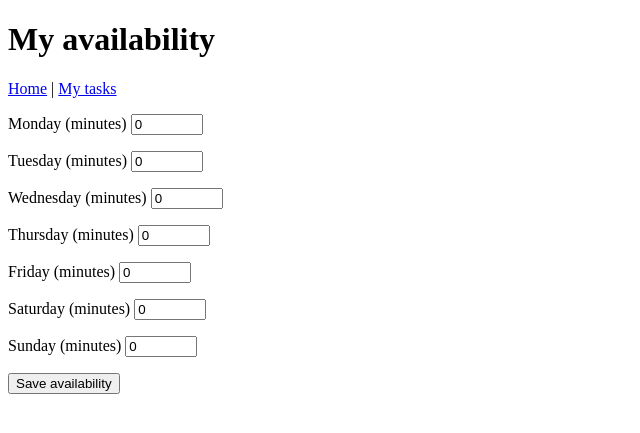
After one commit to RyanVolkin/adaptive-deadline-planner, a Flask app: page /availability in a window 1280 px wide. The commit adds this page. Shown: the top 433 px of the page, without its empty margins (0-640 px from the left). Run offline with Flask 3, Linux system fonts and the light colour scheme; the visitor is signed in with stand-in values (Sample User, id 1); data that the repository does not hold is empty; parts of the project's set-up code (start-up, migrations or seed data) failed here and were passed over; some libraries are stand-ins or nearby versions.

Commit message:
Add availability service, route, template, and SQL migration

```diff
--- a/app/__init__.py
+++ b/app/__init__.py
@@ -5,6 +5,7 @@ from flask import Flask, jsonify, render_template, session
 
 from app.routes.auth import auth_bp
 from app.routes.tasks import tasks_bp
+from app.routes.availability import availability_bp
 from app.db import close_db
 
 
@@ -32,6 +33,7 @@ def create_app(test_config=None):
 
     app.register_blueprint(auth_bp)
     app.register_blueprint(tasks_bp)
+    app.register_blueprint(availability_bp)
     app.teardown_appcontext(close_db)
 
     @app.route("/")
--- /dev/null
+++ b/app/availability.py
@@ -0,0 +1,2 @@
+WEEKDAYS = ("Monday","Tuesday","Wednesday","Thursday","Friday","Saturday","Sunday")
+MAX_MINUTES_PER_DAY = 1440 # 24 * 60 = 1440
--- /dev/null
+++ b/app/availability_service.py
@@ -0,0 +1,34 @@
+from app.availability import WEEKDAYS, MAX_MINUTES_PER_DAY
+
+
+class AvailabilityService:
+
+    def __init__(self, availability, schedules, transaction):
+        self.availability = availability
+        self.schedules = schedules
+        self.transaction = transaction
+
+    def validate(self, data):
+        errors = {}
+        for weekday in range(len(WEEKDAYS)):
+            key = f"minutes_{weekday}"
+            value = str(data.get(key, "")).strip()
+            if not value.isdecimal() or len(value) > 4 or int(value) > MAX_MINUTES_PER_DAY:
+                errors[key] = f"Enter 0 to {MAX_MINUTES_PER_DAY} minutes for {WEEKDAYS[weekday]}."
+        return errors
+
+    def save_week(self, user_id, data):
+        errors = self.validate(data)
+        if errors:
+            raise ValueError(errors)
+        minutes = []
+        for weekday in range(len(WEEKDAYS)):
+            minutes.append(int(data[f"minutes_{weekday}"].strip()))
+        with self.transaction():
+            self.availability.save_week(user_id, minutes)
+            if self.schedules is not None:
+                self.schedules.regenerate(user_id)
+        return minutes
+
+    def get_week(self, user_id):
+        return self.availability.get_week(user_id)
--- a/app/repositories.py
+++ b/app/repositories.py
@@ -100,3 +100,28 @@ class WorkRecordRepository:
             (user_id, task_id),
         ).fetchone()
         return row["minutes"]
+
+
+class AvailabilityRepository:
+    def __init__(self, connection):
+        self.connection = connection
+
+    def get_week(self, user_id):
+        rows = self.connection.execute(
+                "SELECT weekday, minutes FROM public.availability WHERE user_id = %s ORDER BY weekday",
+                (user_id,),
+        ).fetchall()
+        week = [0] * 7
+        for row in rows:
+            week[row["weekday"]] = row["minutes"]
+        return week
+
+    def save_week(self, user_id, minutes_by_day):
+        for weekday, minutes in enumerate(minutes_by_day):
+            self.connection.execute(
+                    """INSERT INTO public.availability (user_id, weekday, minutes
+                    ) VALUES (%s, %s, %s
+                    ) ON CONFLICT (user_id, weekday) DO UPDATE SET minutes = EXCLUDED.minutes
+                    """,
+                    (user_id, weekday, minutes)
+            )
--- /dev/null
+++ b/app/routes/availability.py
@@ -0,0 +1,46 @@
+import secrets
+from flask import Blueprint, abort, flash, redirect, render_template, request, session, url_for
+from app.db import get_db, transaction
+from app.availability import WEEKDAYS
+from app.repositories import AvailabilityRepository
+from app.availability_service import AvailabilityService
+
+
+availability_bp = Blueprint("availability", __name__, url_prefix="/availability")
+
+def _availability_service():
+    connection = get_db()
+    return AvailabilityService(
+            AvailabilityRepository(connection),
+            None,
+            lambda: transaction(connection, session["user_id"])
+    )
+@availability_bp.before_request
+def require_login_and_check_form():
+    if "user_id" not in session:
+        return redirect(url_for("auth.login"))
+    if request.method == "POST":
+        expected = session.get("csrf_token", "")
+        provided = request.form.get("csrf_token", "")
+        if not expected or not secrets.compare_digest(expected.encode(), provided.encode()):
+            abort(400)
+    elif "csrf_token" not in session:
+        session["csrf_token"] = secrets.token_hex(32)
+
+@availability_bp.route("", methods=["GET", "POST"])
+def edit_availability():
+    service = _availability_service()
+
+    if request.method == "POST":
+        try:
+            service.save_week(session["user_id"], request.form)
+        except ValueError as error:
+            return render_template("availability.html", weekdays=WEEKDAYS, data=request.form, errors=error.args[0]), 400
+        flash("Availability saved.")
+        return redirect(url_for("availability.edit_availability"))
+
+    week = service.get_week(session["user_id"])
+    data = {}
+    for weekday, minutes in enumerate(week):
+        data[f"minutes_{weekday}"] = minutes
+    return render_template("availability.html", weekdays=WEEKDAYS, data=data, errors={})
--- /dev/null
+++ b/app/templates/availability.html
@@ -0,0 +1,23 @@
+<!doctype html>
+<html lang="en">
+<meta name="viewport" content="width=device-width, initial-scale=1">
+
+<title>My availability</title>
+<h1>My availability</h1>
+<p><a href="{{ url_for('index') }}">Home</a> | <a href="{{ url_for('tasks.list_tasks') }}">My tasks</a></p>
+{% for message in get_flashed_messages() %}<p role="status">{{ message }}</p>{% endfor %}
+{% if errors %}
+<ul role="alert">
+  {% for message in errors.values() %}<li>{{ message }}</li>{% endfor %}
+</ul>
+{% endif %}
+
+<form method="post">
+  <input type="hidden" name="csrf_token" value="{{ session.csrf_token }}">
+  {% for day in weekdays %}
+  {% set key = 'minutes_' ~ loop.index0 %}
+  <p><label>{{ day }} (minutes) <input type="number" name="{{ key }}" value="{{ data.get(key, 0) }}" min="0" max="1440" step="1" required></label></p>
+  {% endfor %}
+  <button type="submit">Save availability</button>
+</form>
+</html>
--- a/app/templates/index.html
+++ b/app/templates/index.html
@@ -3,7 +3,7 @@
 <h1>Adaptive Deadline Planner</h1>
 {% if user_id %}
 <p>Logged in user ID: <code>{{ user_id }}</code></p>
-<p><a href="{{ url_for('tasks.list_tasks') }}">My tasks</a></p>
+<p><a href="{{ url_for('tasks.list_tasks') }}">My tasks</a> | <a href = {{ url_for('availability.edit_availability') }}>My Availability</a></p>
 {% else %}
 <p>You are not logged in.</p>
 <form action="{{ url_for('auth.login') }}" method="get">
--- /dev/null
+++ b/sql/002_availability.sql
@@ -0,0 +1,13 @@
+BEGIN;
+
+CREATE TABLE public.availability (
+	user_id uuid NOT NULL REFERENCES auth.users(id) ON DELETE CASCADE,
+	weekday smallint NOT NULL CHECK(weekday BETWEEN 0 AND 6),
+	minutes integer NOT NULL CHECK(minutes BETWEEN 0 AND 1440),
+	PRIMARY KEY (user_id, weekday)
+);
+
+ALTER TABLE public.availability ENABLE ROW LEVEL SECURITY;
+REVOKE ALL ON TABLE public avaialability FROM PUBLIC, anon, authenticated;
+
+COMMIT;
```
